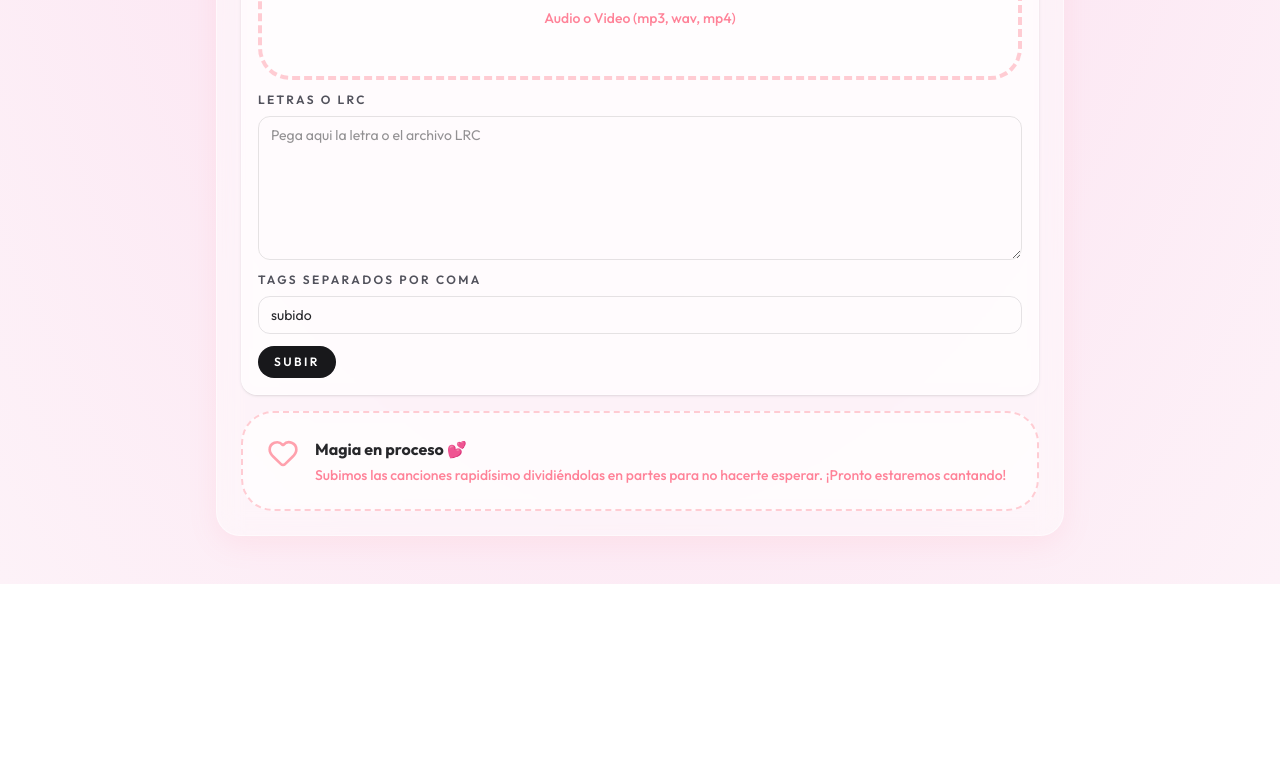
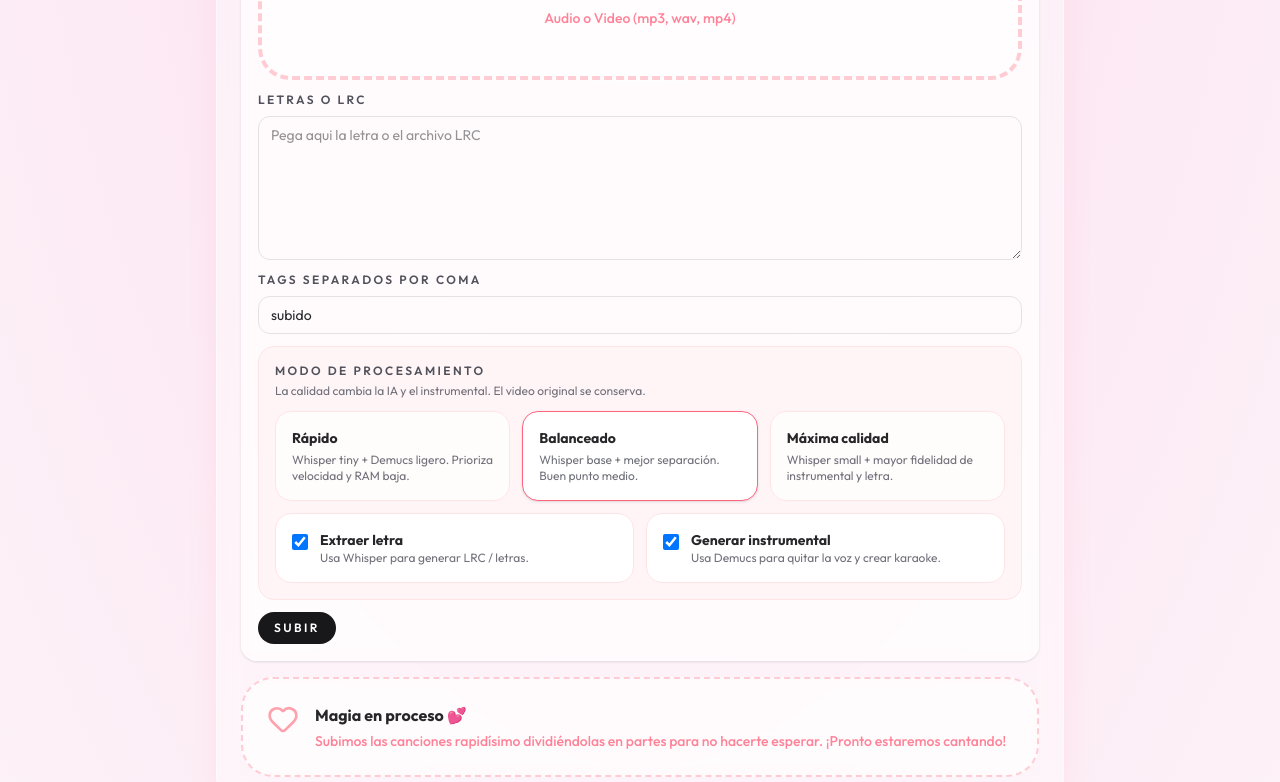
Before and after one commit to Rafael-129/karaoke, a Next.js app: page /upload in a window 1280 px wide. Shown: the part 534-1316 px from the top of the page. Before the commit the page ends 1118 px from the top, so only its background shows below. Built offline with nearby package versions, Linux system fonts and the light colour scheme.

Commit message:
feat: add processing options and controls for file upload settings in UploadPage

```diff
--- a/app/upload/page.tsx
+++ b/app/upload/page.tsx
@@ -15,6 +15,30 @@ type UploadState = {
   statusMessage?: string;
 };
 
+type ProcessingProfile = "rapido" | "balanceado" | "maxima_calidad";
+
+const PROCESSING_OPTIONS: Array<{
+  value: ProcessingProfile;
+  label: string;
+  description: string;
+}> = [
+  {
+    value: "rapido",
+    label: "Rápido",
+    description: "Whisper tiny + Demucs ligero. Prioriza velocidad y RAM baja.",
+  },
+  {
+    value: "balanceado",
+    label: "Balanceado",
+    description: "Whisper base + mejor separación. Buen punto medio.",
+  },
+  {
+    value: "maxima_calidad",
+    label: "Máxima calidad",
+    description: "Whisper small + mayor fidelidad de instrumental y letra.",
+  },
+];
+
 /**
  * Upload file in sequential chunks (faster than single upload, more stable than parallel)
  */
@@ -24,6 +48,9 @@ async function uploadFileInChunks(
   artist: string,
   lyrics: string,
   tags: string,
+  processingProfile: ProcessingProfile,
+  extractLyrics: boolean,
+  generateInstrumental: boolean,
   onProgress: (progress: number, message: string) => void
 ): Promise<{
   job_id?: string;
@@ -65,6 +92,9 @@ async function uploadFileInChunks(
     formData.append("artist", artist);
     formData.append("lyrics", lyrics);
     formData.append("tags", tags);
+    formData.append("processing_profile", processingProfile);
+    formData.append("extract_lyrics", String(extractLyrics));
+    formData.append("generate_instrumental", String(generateInstrumental));
 
     try {
       const response = await fetch("/api/upload", {
@@ -107,6 +137,9 @@ export default function UploadPage() {
   const [artist, setArtist] = useState("");
   const [lyrics, setLyrics] = useState("");
   const [tags, setTags] = useState("subido");
+  const [processingProfile, setProcessingProfile] = useState<ProcessingProfile>("balanceado");
+  const [extractLyrics, setExtractLyrics] = useState(true);
+  const [generateInstrumental, setGenerateInstrumental] = useState(true);
   const [uploadState, setUploadState] = useState<UploadState>({
     status: "idle",
   });
@@ -196,6 +229,9 @@ export default function UploadPage() {
         artist.trim(),
         lyrics,
         tags,
+        processingProfile,
+        extractLyrics,
+        generateInstrumental,
         (progress, message) => {
           setUploadState({
             status: "uploading",
@@ -338,6 +374,67 @@ export default function UploadPage() {
                     onChange={(event) => setTags(event.target.value)}
                   />
                 </div>
+                <div className="flex flex-col gap-3 rounded-2xl border border-rose-100 bg-rose-50/60 p-4">
+                  <div>
+                    <p className="text-xs font-semibold uppercase tracking-[0.2em] text-zinc-600">
+                      Modo de procesamiento
+                    </p>
+                    <p className="mt-1 text-xs text-zinc-500">
+                      La calidad cambia la IA y el instrumental. El video original se conserva.
+                    </p>
+                  </div>
+                  <div className="grid gap-3 md:grid-cols-3">
+                    {PROCESSING_OPTIONS.map((option) => (
+                      <label
+                        key={option.value}
+                        className={`cursor-pointer rounded-2xl border p-4 transition-all ${
+                          processingProfile === option.value
+                            ? "border-rose-400 bg-white shadow-sm"
+                            : "border-rose-100 bg-white/70 hover:border-rose-200"
+                        }`}
+                      >
+                        <input
+                          className="sr-only"
+                          type="radio"
+                          name="processing_profile"
+                          value={option.value}
+                          checked={processingProfile === option.value}
+                          onChange={() => setProcessingProfile(option.value)}
+                        />
+                        <div className="text-sm font-bold text-zinc-800">{option.label}</div>
+                        <div className="mt-1 text-xs text-zinc-500">{option.description}</div>
+                      </label>
+                    ))}
+                  </div>
+
+                  <div className="grid gap-3 md:grid-cols-2">
+                    <label className="flex items-start gap-3 rounded-2xl border border-rose-100 bg-white p-4">
+                      <input
+                        className="mt-1 h-4 w-4 rounded border-zinc-300 text-rose-500"
+                        type="checkbox"
+                        checked={extractLyrics}
+                        onChange={(event) => setExtractLyrics(event.target.checked)}
+                      />
+                      <span>
+                        <span className="block text-sm font-bold text-zinc-800">Extraer letra</span>
+                        <span className="block text-xs text-zinc-500">Usa Whisper para generar LRC / letras.</span>
+                      </span>
+                    </label>
+
+                    <label className="flex items-start gap-3 rounded-2xl border border-rose-100 bg-white p-4">
+                      <input
+                        className="mt-1 h-4 w-4 rounded border-zinc-300 text-rose-500"
+                        type="checkbox"
+                        checked={generateInstrumental}
+                        onChange={(event) => setGenerateInstrumental(event.target.checked)}
+                      />
+                      <span>
+                        <span className="block text-sm font-bold text-zinc-800">Generar instrumental</span>
+                        <span className="block text-xs text-zinc-500">Usa Demucs para quitar la voz y crear karaoke.</span>
+                      </span>
+                    </label>
+                  </div>
+                </div>
                 <div className="flex flex-wrap items-center gap-3">
                   <button
                     className="rounded-full bg-zinc-900 px-4 py-2 text-xs font-semibold uppercase tracking-[0.2em] text-white transition-all duration-300 hover:scale-105 hover:bg-rose-500 hover:shadow-[0_0_15px_rgb(251,113,133,0.4)] disabled:opacity-50 disabled:hover:scale-100 disabled:hover:bg-zinc-900 disabled:hover:shadow-none"
```
